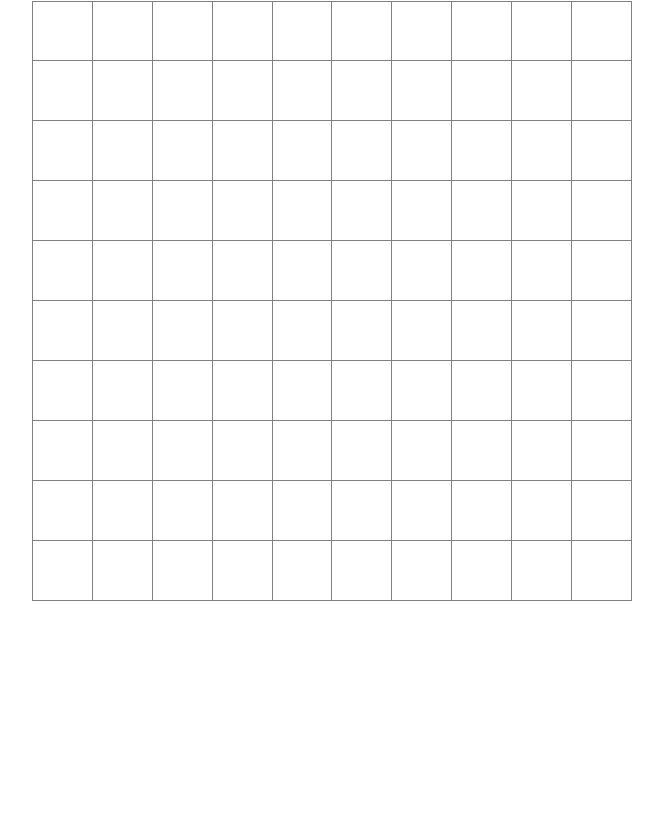
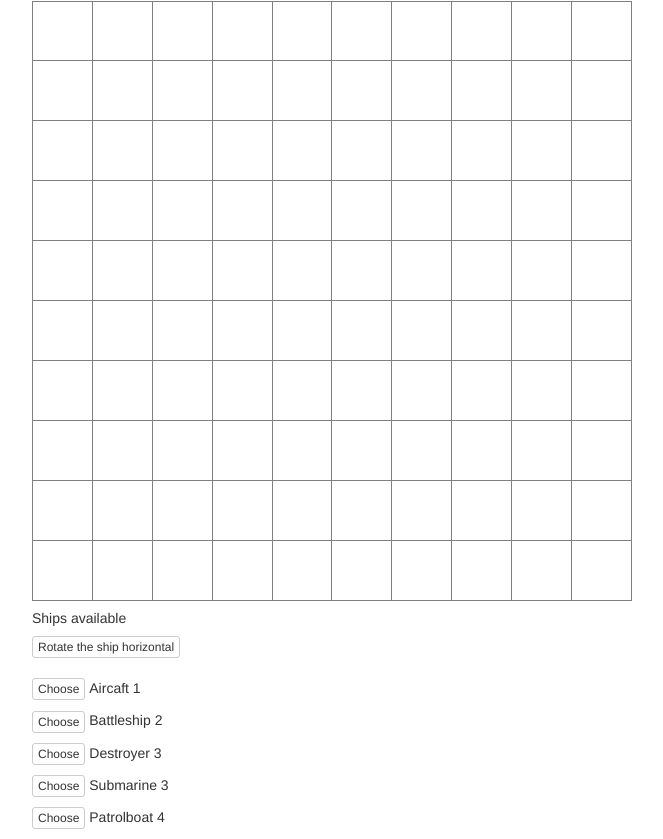
Before and after one commit to romanornr/Battleship-Nodejs, a website: page vuejs/index.html in a window 1280 px wide. Shown: the part 69-908 px from the top of the page, without its empty margins (38-701 px from the left). Before the commit the page ends 800 px from the top, so only its background shows below. Drawn offline with nearby package versions, Linux system fonts and the light colour scheme.

Commit message:
Vuejs show available boats

```diff
--- a/vuejs/game.js
+++ b/vuejs/game.js
@@ -17,7 +17,7 @@ Vue.component('board', {
 	}
 });
 
-new Vue({
+var vm = new Vue({
 	el: '#battleship',
 
 	data: {
@@ -26,7 +26,7 @@ new Vue({
 		{'type': 'Battleship', 'size': 5, 'rekt': false, 'available': 2},
 		{'type': 'Destroyer', 'size': 3, 'rekt': false, 'available': 3},
 		{'type': 'Submarine', 'size': 3, 'rekt': false, 'available': 3},
-		{'type': 'Patrolboat', 'size': 2, 'rekt': false, 'available': 4},
+		{'type': 'Patrolboat', 'size': 2, 'rekt': false, 'available': 4}
 	],
 
 	chosenShips: [],
--- a/vuejs/index.html
+++ b/vuejs/index.html
@@ -6,9 +6,18 @@
 <body>
 <div class="container">
 	<h1>Battelship</h1>
+<div id="battleship">
+<board columns="10" rows="10"></board>
 
-	<div id="Battleship">
-<board columns="10" rows="10"></board>
+<div class="">
+<h5>Ships available</h5>
+<button @click="rotated =! rotated" :disable="ship.available == 0" type="button" class="btn btn-default btn-xs">
+Rotate the ship {{rotated ? 'vertical' : 'horizontal'}}</button>
+<br></br>
+
+<p v-for="ship in ships"><button @click="setSelectedSip(ship)" :disabled="ship.available ==0"
+type="button" class="btn btn-default btn-xs">Choose</button>&nbsp
+{{ship.type}} {{ship.available}}</p>
 
 <template id="board-template">
 			<table border="1" width="600" height="600">
```
